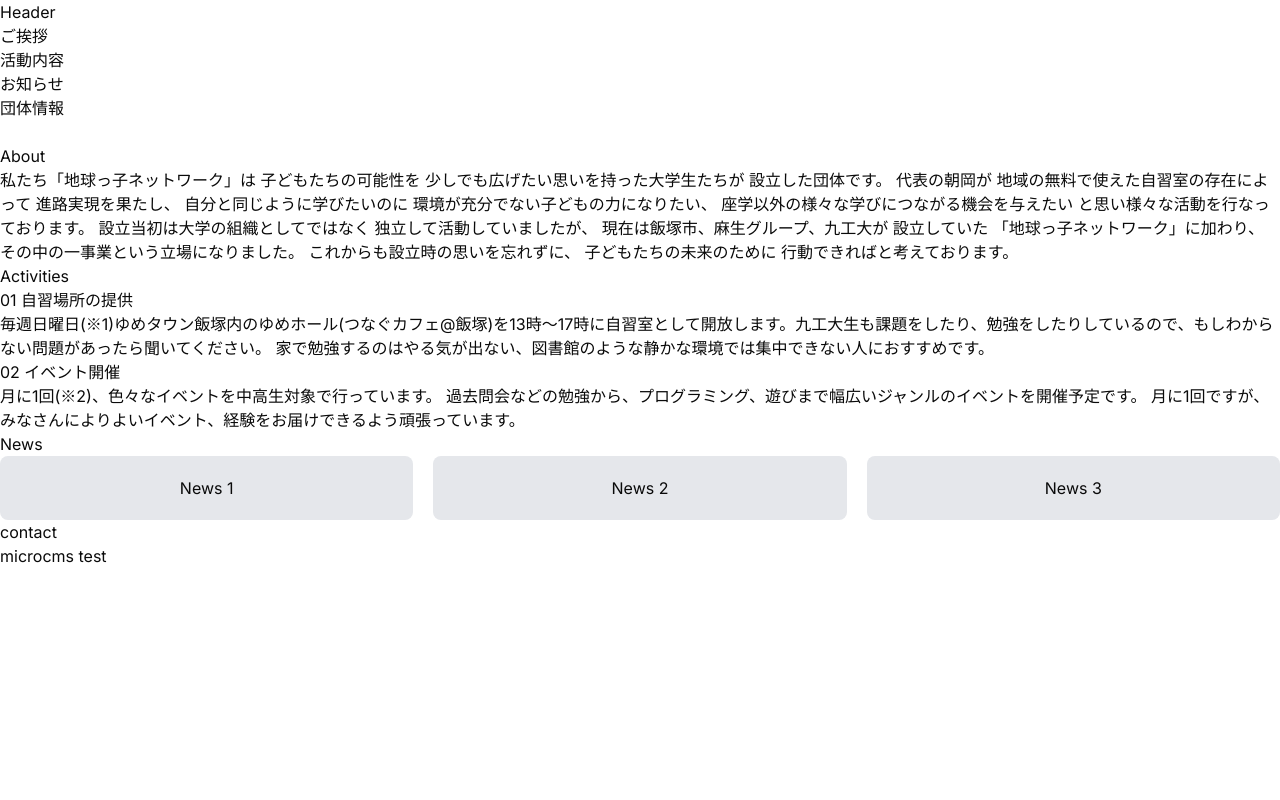
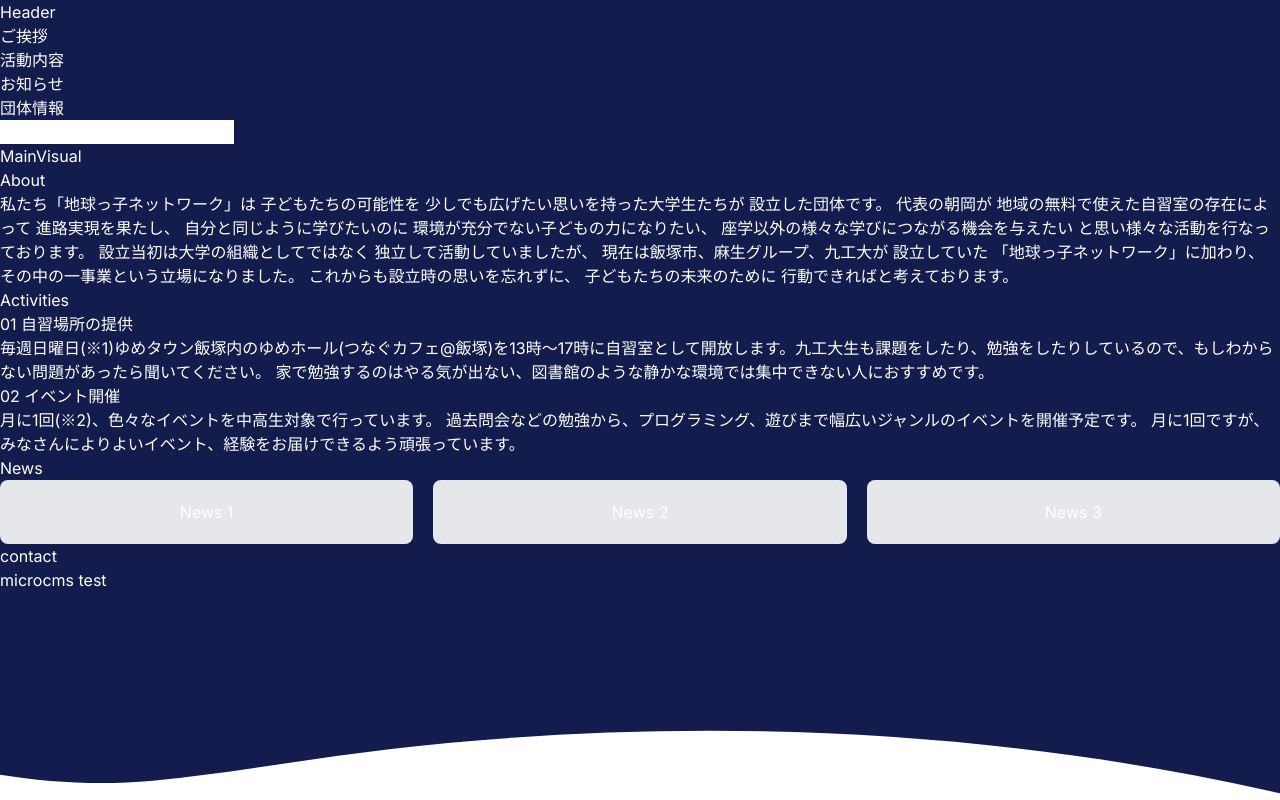
Before and after one commit to u5u5u5u/chinet_hp, a Next.js app: page / in a window 1280 px wide. Built offline with nearby package versions, Linux system fonts and the light colour scheme.

Commit message:
update:背景色とテキストカラー変更#58

```diff
--- a/src/app/globals.css
+++ b/src/app/globals.css
@@ -23,8 +23,8 @@
 
 @layer base {
   :root {
-    --background: 0 0% 100%;
-    --foreground: 0 0% 3.9%;
+    --background: #131C4D;
+    --foreground: #fff;
     --card: 0 0% 100%;
     --card-foreground: 0 0% 3.9%;
     --popover: 0 0% 100%;
@@ -50,8 +50,8 @@
     --radius: 0.5rem;
   }
   .dark {
-    --background: 0 0% 3.9%;
-    --foreground: 0 0% 98%;
+    --background: #131C4D;
+    --foreground: #fff;
     --card: 0 0% 3.9%;
     --card-foreground: 0 0% 98%;
     --popover: 0 0% 3.9%;
--- a/src/app/page.tsx
+++ b/src/app/page.tsx
@@ -1,11 +1,13 @@
 import About from "@/components/About";
 import Activities from "@/components/Activities";
+import MainVisual from "@/components/MainVisual";
 import News from "@/components/News";
 import Link from "next/link";
 
 export default function Home() {
   return (
     <main>
+      <MainVisual />
       <About />
       <Activities />
       <News />
--- /dev/null
+++ b/src/components/MainVisual/index.tsx
@@ -0,0 +1,33 @@
+const MainVisual = () => {
+  return (
+    <div>
+      <h1>MainVisual</h1>
+      <div className="absolute bottom-0 left-0 w-full overflow-hidden line-height-0 transform rotate-180">
+        <svg
+          data-name="Layer 1"
+          xmlns="http://www.w3.org/2000/svg"
+          viewBox="0 0 1200 120"
+          preserveAspectRatio="none"
+          className="relative block w-[calc(175%+1.3px)] h-36 transform rotate-y-180"
+        >
+          {/* <path
+            d="M0,0V46.29c47.79,22.2,103.59,32.17,158,28,70.36-5.37,136.33-33.31,206.8-37.5C438.64,32.43,512.34,53.67,583,72.05c69.27,18,138.3,24.88,209.4,13.08,36.15-6,69.85-17.84,104.45-29.34C989.49,25,1113-14.29,1200,52.47V0Z"
+            opacity=".25"
+            className="fill-[#131C4D]"
+          ></path>
+          <path
+            d="M0,0V15.81C13,36.92,27.64,56.86,47.69,72.05,99.41,111.27,165,111,224.58,91.58c31.15-10.15,60.09-26.07,89.67-39.8,40.92-19,84.73-46,130.83-49.67,36.26-2.85,70.9,9.42,98.6,31.56,31.77,25.39,62.32,62,103.63,73,40.44,10.79,81.35-6.69,119.13-24.28s75.16-39,116.92-43.05c59.73-5.85,113.28,22.88,168.9,38.84,30.2,8.66,59,6.17,87.09-7.5,22.43-10.89,48-26.93,60.65-49.24V0Z"
+            opacity=".5"
+            className="fill-[#131C4D]"
+          ></path> */}
+          <path
+            d="M0,0V5.63C149.93,59,314.09,71.32,475.83,42.57c43-7.64,84.23-20.12,127.61-26.46,59-8.63,112.48,12.24,165.56,35.4C827.93,77.22,886,95.24,951.2,90c86.53-7,172.46-45.71,248.8-84.81V0Z"
+            className="fill-[#fff]"
+          ></path>
+        </svg>
+      </div>
+    </div>
+  );
+};
+
+export default MainVisual;
--- a/tailwind.config.js
+++ b/tailwind.config.js
@@ -12,53 +12,53 @@
   theme: {
     extend: {
       borderRadius: {
-  			lg: 'var(--radius)',
-  			md: 'calc(var(--radius) - 2px)',
-  			sm: 'calc(var(--radius) - 4px)'
+        lg: "var(--radius)",
+        md: "calc(var(--radius) - 2px)",
+        sm: "calc(var(--radius) - 4px)",
       },
       colors: {
-  			background: 'hsl(var(--background))',
-  			foreground: 'hsl(var(--foreground))',
+        background: "var(--background)",
+        foreground: "var(--foreground)",
         card: {
-  				DEFAULT: 'hsl(var(--card))',
-  				foreground: 'hsl(var(--card-foreground))'
+          DEFAULT: "hsl(var(--card))",
+          foreground: "hsl(var(--card-foreground))",
         },
         popover: {
-  				DEFAULT: 'hsl(var(--popover))',
-  				foreground: 'hsl(var(--popover-foreground))'
+          DEFAULT: "hsl(var(--popover))",
+          foreground: "hsl(var(--popover-foreground))",
         },
         primary: {
-  				DEFAULT: 'hsl(var(--primary))',
-  				foreground: 'hsl(var(--primary-foreground))'
+          DEFAULT: "hsl(var(--primary))",
+          foreground: "hsl(var(--primary-foreground))",
         },
         secondary: {
-  				DEFAULT: 'hsl(var(--secondary))',
-  				foreground: 'hsl(var(--secondary-foreground))'
+          DEFAULT: "hsl(var(--secondary))",
+          foreground: "hsl(var(--secondary-foreground))",
         },
         muted: {
-  				DEFAULT: 'hsl(var(--muted))',
-  				foreground: 'hsl(var(--muted-foreground))'
+          DEFAULT: "hsl(var(--muted))",
+          foreground: "hsl(var(--muted-foreground))",
         },
         accent: {
-  				DEFAULT: 'hsl(var(--accent))',
-  				foreground: 'hsl(var(--accent-foreground))'
+          DEFAULT: "hsl(var(--accent))",
+          foreground: "hsl(var(--accent-foreground))",
         },
         destructive: {
-  				DEFAULT: 'hsl(var(--destructive))',
-  				foreground: 'hsl(var(--destructive-foreground))'
+          DEFAULT: "hsl(var(--destructive))",
+          foreground: "hsl(var(--destructive-foreground))",
         },
-  			border: 'hsl(var(--border))',
-  			input: 'hsl(var(--input))',
-  			ring: 'hsl(var(--ring))',
+        border: "hsl(var(--border))",
+        input: "hsl(var(--input))",
+        ring: "hsl(var(--ring))",
         chart: {
-  				'1': 'hsl(var(--chart-1))',
-  				'2': 'hsl(var(--chart-2))',
-  				'3': 'hsl(var(--chart-3))',
-  				'4': 'hsl(var(--chart-4))',
-  				'5': 'hsl(var(--chart-5))'
-  			}
-  		}
-  	}
+          1: "hsl(var(--chart-1))",
+          2: "hsl(var(--chart-2))",
+          3: "hsl(var(--chart-3))",
+          4: "hsl(var(--chart-4))",
+          5: "hsl(var(--chart-5))",
+        },
+      },
+    },
   },
   plugins: [require("tailwindcss-animate")],
 };
```
Lines whose indentation alone changed are shown as unchanged.
